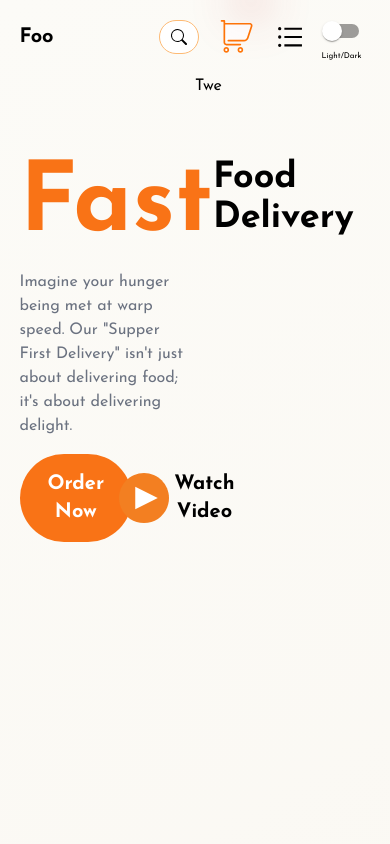
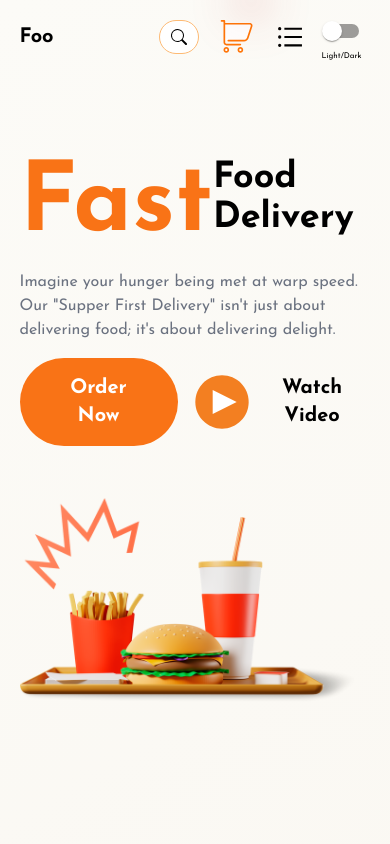
Before and after one commit to rakibul-islam-hasib/hungry-bunny-client, a React (Vite) app: page / in a window 390 px wide. Shown: the top 844 px of the page. Built offline with nearby package versions, Linux system fonts and the light colour scheme.

Commit message:
Hero section done and card responsive section completed

```diff
--- a/src/components/Card/Card.jsx
+++ b/src/components/Card/Card.jsx
@@ -48,16 +48,16 @@ const fakeData = [
 
 const Card = () => {
   return (
-    <div className="mx-auto px-20 mt-10">
+    <div className="mx-auto md:px-20 px-6 mt-10">
       <div className="text-center lg:w-[70%] w-full sm:w-[90%] md:w-[80%] mx-auto">
         <h3 className="font-semibold text-4xl mx-auto ">Popular Menu</h3>
         <p className="font-semibold mt-2">
           Discover the essence of our culinary artistry with our signature dishes. From the savoriness of our perfectly grilled steaks to the delicate balance of flavors in our artisanal pasta, these creations are the epitome of gastronomic excellence.
         </p>
       </div>
-      <div className="grid md:grid-cols-2 space-x-8 lg:grid-cols-3 mt-10 mx-auto gap-y-8">
+      <div className="grid md:grid-cols-2 md:gap-8 gap-3 lg:grid-cols-3 mt-10 mx-auto">
         {fakeData.map((item) => (
-          <div key={item.id} className=" p-2 border overflow-hidden shadow-lg rounded-md">
+          <div key={item.id} className={`p-2 border overflow-hidden shadow-lg rounded-md ${item.id === 1 ? 'w-full' : ''}`}>
             <img className="w-full rounded h-48 object-cover" src={item.image} alt="Food Image" />
             <div className="px-6 py-4">
               <div className="font-bold text-xl mb-2">{item.name}</div>
--- a/src/pages/Home/Elements/Hero.jsx
+++ b/src/pages/Home/Elements/Hero.jsx
@@ -1,12 +1,12 @@
 import React from 'react';
 import './css/Hero.css';
 import playIcon from '../../../assets/icons/play.svg';
-
+import fastFood from '../../../assets/img/fast-food.png';
 
 const Hero = () => {
   return (
     <section className='h-screen'>
-      <div className="grid grid-cols-2 w-[90%] mx-auto">
+      <div className="grid mg:grid-cols-2 lg:grid-cols-2 w-[90%] mx-auto">
         <div className="flex flex-col mt-14 justify-center items-start h-full space-y-4">
           <div className="flex">
             <h1 className='text-8xl text-orange-500 font-bold'>Fast</h1>
@@ -28,8 +28,8 @@ const Hero = () => {
 
 
         </div>
-        <div className="">
-          <p className="">Twe</p>
+        <div className="mt-20">
+          <img src={fastFood} alt="" />
         </div>
       </div>
     </section>
```
